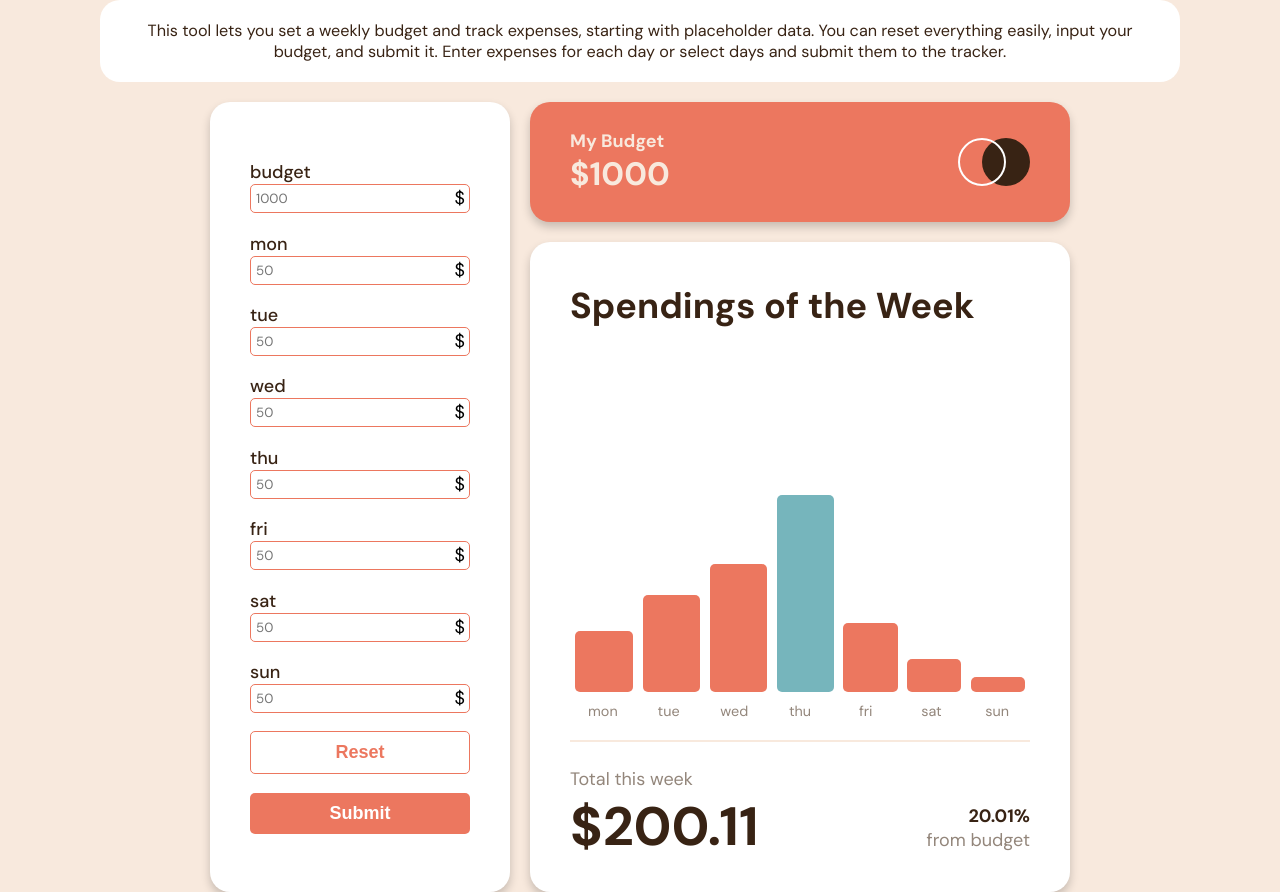
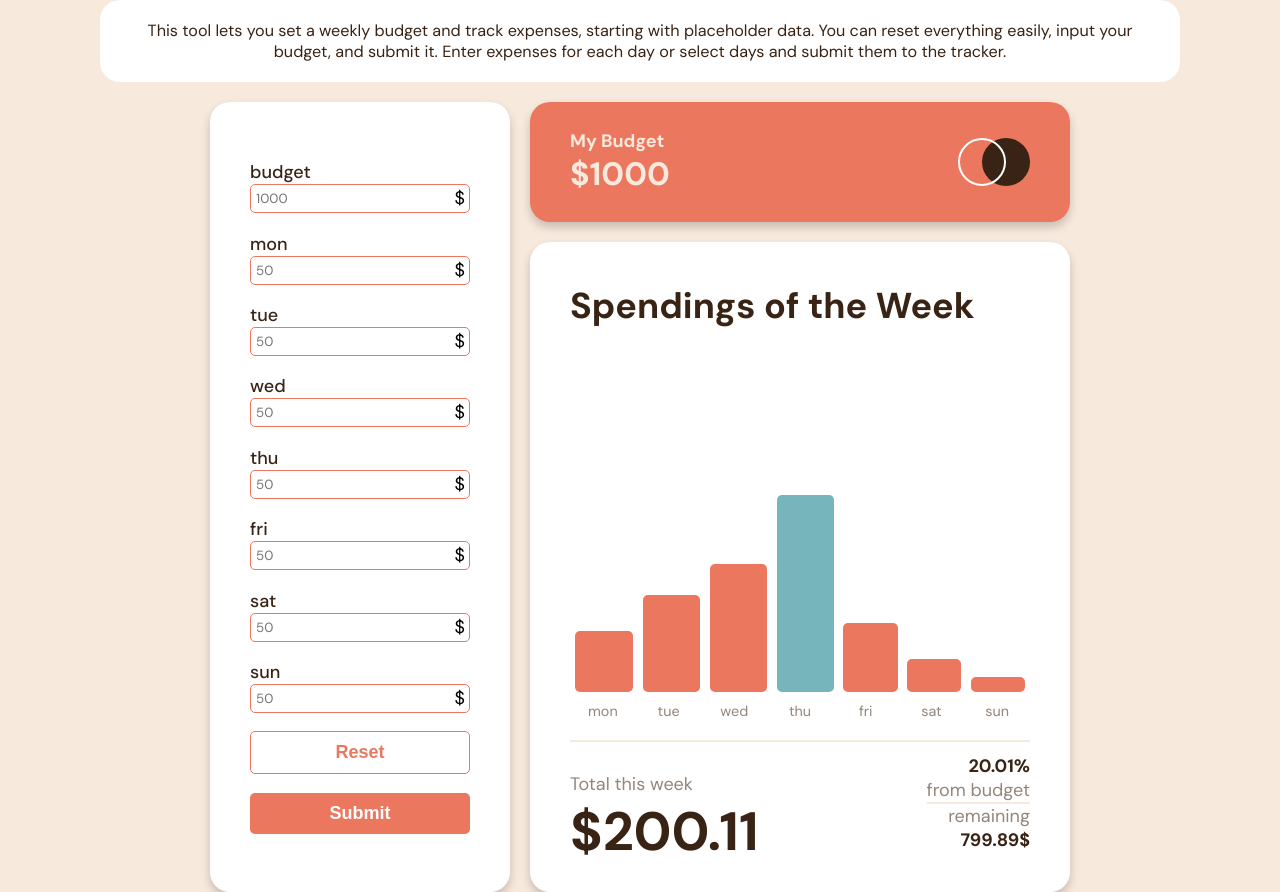
Before and after one commit to meisteraxel/expenses-chart, a React (Vite) app: page / in a window 1280 px wide. Built offline with nearby package versions, Linux system fonts and the light colour scheme.

Commit message:
Added remaining Budget for the week

```diff
--- a/src/components/Chart.jsx
+++ b/src/components/Chart.jsx
@@ -42,7 +42,10 @@ function Chart(props) {
         </div>
         <div>
           <h3>{((totalAmount / props.budget) * 100).toFixed(2)}%</h3>
-          <p>from budget</p>
+          <p className="right-aligned">from budget</p>
+          <hr />
+          <p className="right-aligned">remaining</p>
+          <h3>{(props.budget - totalAmount).toFixed(2)}$</h3>
         </div>
       </div>
     </div>
--- a/src/style.css
+++ b/src/style.css
@@ -174,8 +174,8 @@ hr {
 
 .total-container h2 {
   font-size: 3rem;
-  margin-bottom: -10px;
   color: var(--dark-brown);
+  margin-bottom: -15px;
 }
 
 .total-container h3 {
@@ -190,6 +190,10 @@ hr {
 
 .today {
   background-color: var(--cyan) !important;
+}
+
+.right-aligned {
+  text-align: right;
 }
 
 .input-container {
```
Also changed, not shown: 1 other file (tests, documents, lock files or other folders).
